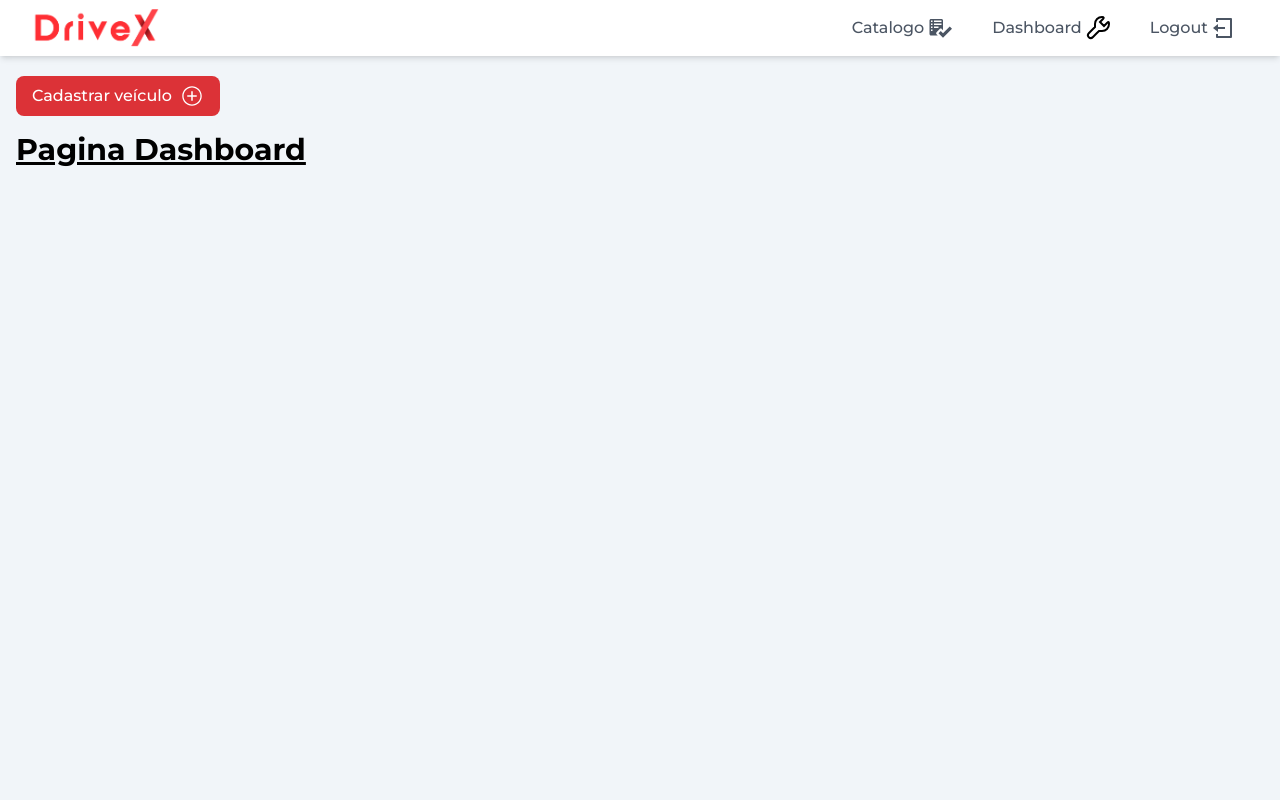
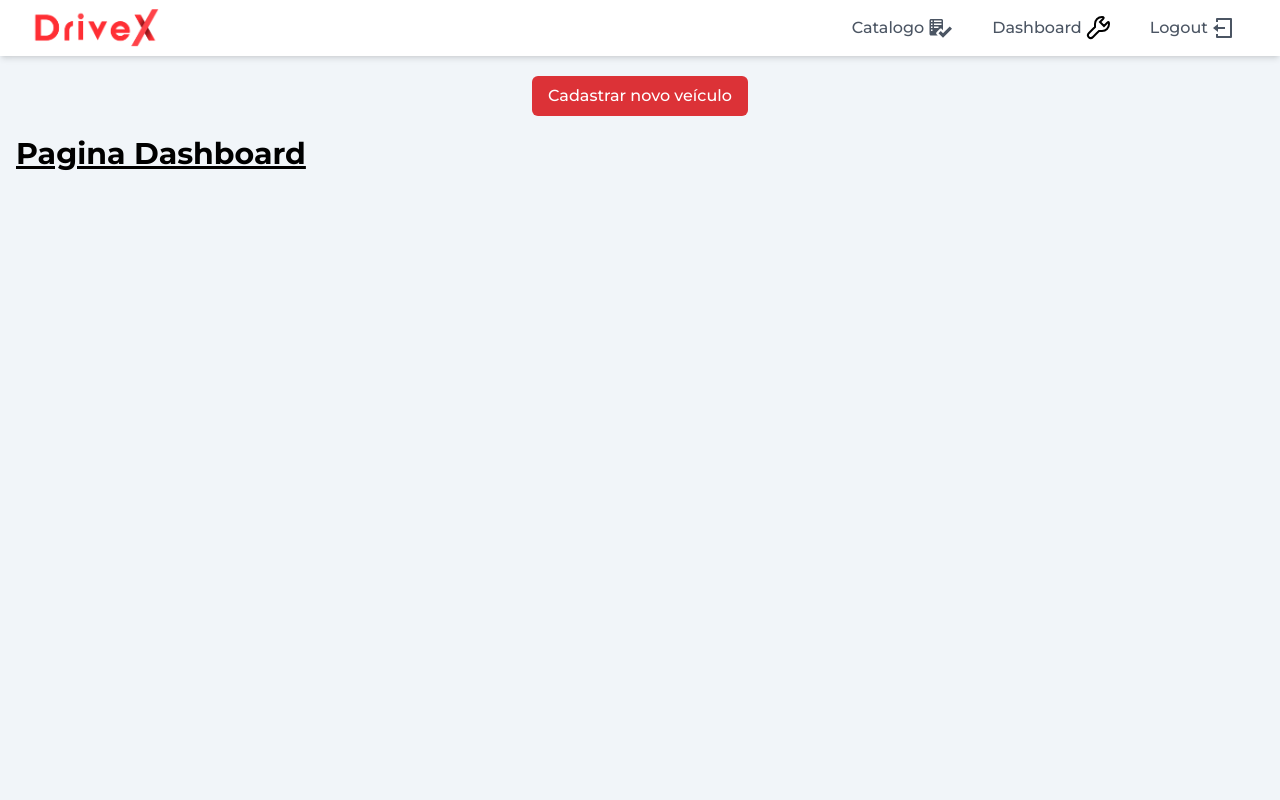
Before and after one commit to gui-bus/Drivex, a React (Vite) app: page /dashboard in a window 1280 px wide. Shown: the top 800 px of the page. Built offline with nearby package versions, Linux system fonts and the light colour scheme; no server answers; sample sign-in values are in the browser's storage.

Commit message:
style: change component position & remove icon

```diff
--- a/src/components/panelHeader/index.tsx
+++ b/src/components/panelHeader/index.tsx
@@ -1,16 +1,15 @@
 import { Link } from "react-router-dom";
-import { IoIosAddCircleOutline } from "react-icons/io";
 
 export function DashboardHeader() {
 
 
   return (
-    <div className="w-full flex font-medium mb-4 text-sm md:text-base items-center justify-between text-white">
+    <div className="w-full flex flex-col font-medium text-sm md:text-base items-center justify-center text-white my-5">
       <Link
-        className="flex items-center justify-center gap-2 hover:underline transform transition-transform duration-300 ease-in-out bg-mainRed px-4 py-2 rounded-lg h-10"
+        className="flex items-center justify-center gap-2 hover:bg-mainRedLighter transform transition-transform duration-300 ease-in-out bg-mainRed px-4 py-2 rounded-md h-10"
         to="/dashboard/new"
       >
-        Cadastrar veículo <IoIosAddCircleOutline size={24} />
+        Cadastrar novo veículo
       </Link>
     </div>
   );
```
